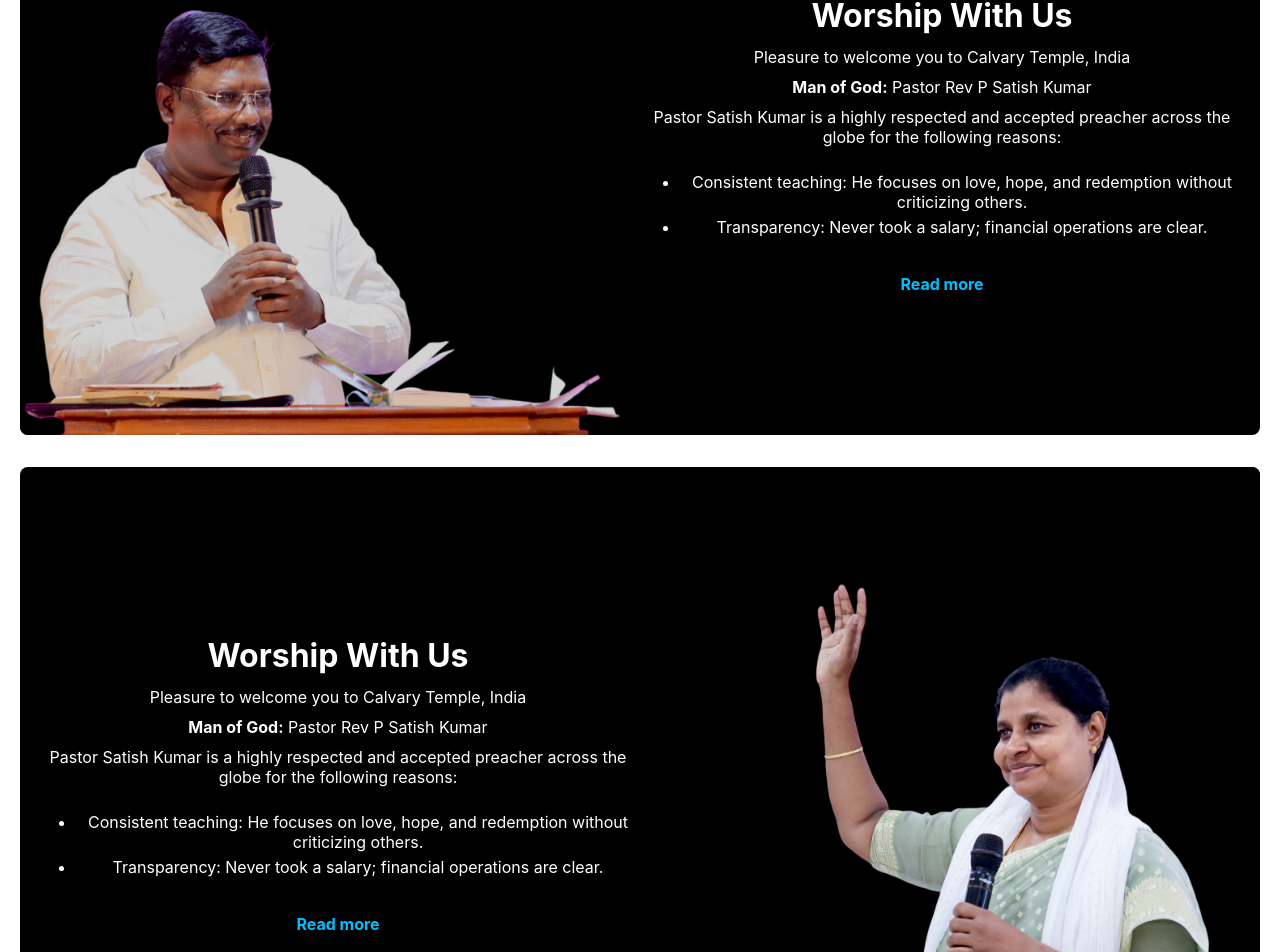
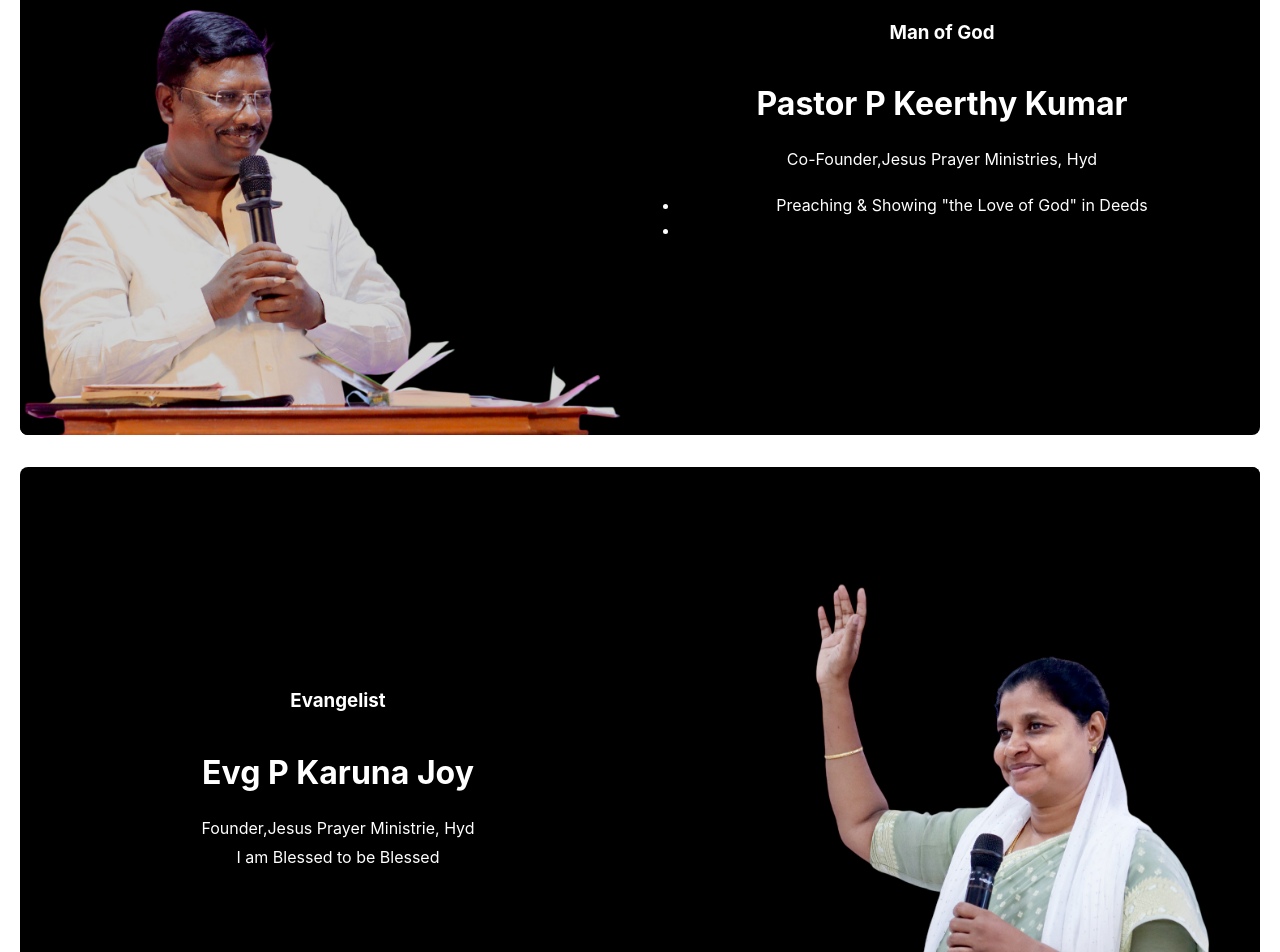
Before and after one commit to GudipudiAshok/JesusPrayer, a React (Create React App) app: page / in a window 1280 px wide. Shown: the part 1303-2255 px from the top of the page. Built offline with nearby package versions, Linux system fonts and the light colour scheme.

Commit message:
New chages Done

```diff
--- a/src/components/Home.js
+++ b/src/components/Home.js
@@ -151,16 +151,55 @@
           <img src={music} alt="Worship" />
         </div>
         <div className="card-text">
-          <h2>Worship With Us</h2>
-          <p>Pleasure to welcome you to Calvary Temple, India</p>
+          <h3>Man of God</h3>
+          {/* <p>Pleasure to welcome you to , India</p> */}
+          <h1>
+            <strong>Pastor P Keerthy Kumar</strong>
+          </h1>
           <p>
-            <strong>Man of God:</strong> Pastor Rev P Satish Kumar
+          Co-Founder,Jesus Prayer Ministries, Hyd
+          </p>
+          <ul>
+            <li>
+             Preaching & Showing "the Love of God" in Deeds
+            </li>
+            <li>
+              {/* Transparency: Never took a salary; financial operations are clear. */}
+            </li>
+          </ul>
+
+          {/* {showMore && (
+            <>
+              <ul>
+                <li>Humility: Despite fame, he remains grounded and simple.</li>
+                <li>
+                  Charity: Raised 5000+ spiritual warriors to establish Calvary
+                  Temple churches.
+                </li>
+              </ul>
+              <p>
+                Read more about his mission to transform lives through faith and
+                service.
+              </p>
+            </>
+          )} */}
+
+          {/* <span className="read-more-text" onClick={handleToggle}>
+            {showMore ? "Read less" : "Read more"}
+          </span> */}
+        </div>
+      </div>
+      <div className="highlight-card">
+        <div className="card-text">
+          <h3>Evangelist</h3>
+          <h1>Evg P Karuna Joy</h1>
+          <p>
+          Founder,Jesus Prayer Ministrie, Hyd
           </p>
           <p>
-            Pastor Satish Kumar is a highly respected and accepted preacher
-            across the globe for the following reasons:
+         I am Blessed to be Blessed
           </p>
-          <ul>
+          {/* <ul>
             <li>
               Consistent teaching: He focuses on love, hope, and redemption
               without criticizing others.
@@ -168,7 +207,7 @@
             <li>
               Transparency: Never took a salary; financial operations are clear.
             </li>
-          </ul>
+          </ul> */}
 
           {showMore && (
             <>
@@ -186,51 +225,9 @@
             </>
           )}
 
-          <span className="read-more-text" onClick={handleToggle}>
+          {/* <span className="read-more-text" onClick={handleToggle}>
             {showMore ? "Read less" : "Read more"}
-          </span>
-        </div>
-      </div>
-      <div className="highlight-card">
-        <div className="card-text">
-          <h2>Worship With Us</h2>
-          <p>Pleasure to welcome you to Calvary Temple, India</p>
-          <p>
-            <strong>Man of God:</strong> Pastor Rev P Satish Kumar
-          </p>
-          <p>
-            Pastor Satish Kumar is a highly respected and accepted preacher
-            across the globe for the following reasons:
-          </p>
-          <ul>
-            <li>
-              Consistent teaching: He focuses on love, hope, and redemption
-              without criticizing others.
-            </li>
-            <li>
-              Transparency: Never took a salary; financial operations are clear.
-            </li>
-          </ul>
-
-          {showMore && (
-            <>
-              <ul>
-                <li>Humility: Despite fame, he remains grounded and simple.</li>
-                <li>
-                  Charity: Raised 5000+ spiritual warriors to establish Calvary
-                  Temple churches.
-                </li>
-              </ul>
-              <p>
-                Read more about his mission to transform lives through faith and
-                service.
-              </p>
-            </>
-          )}
-
-          <span className="read-more-text" onClick={handleToggle}>
-            {showMore ? "Read less" : "Read more"}
-          </span>
+          </span> */}
         </div>
 
         <div className="card-image">
@@ -242,7 +239,7 @@
           <img src={me} alt="Worship" />
         </div>
         <div className="card-text">
-          <h2>Worship With Us</h2>
+          <h2>Worship With Us23</h2>
           <p>Pleasure to welcome you to Calvary Temple, India</p>
           <p>
             <strong>Man of God:</strong> Pastor Rev P Satish Kumar
```
Also changed, not shown: package.json (+7 -1 lines), 1 other file (tests, documents, lock files or other folders).
